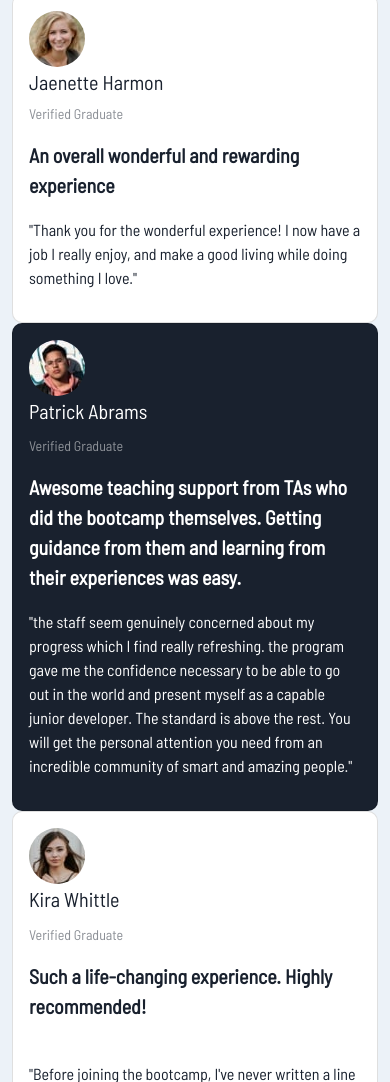
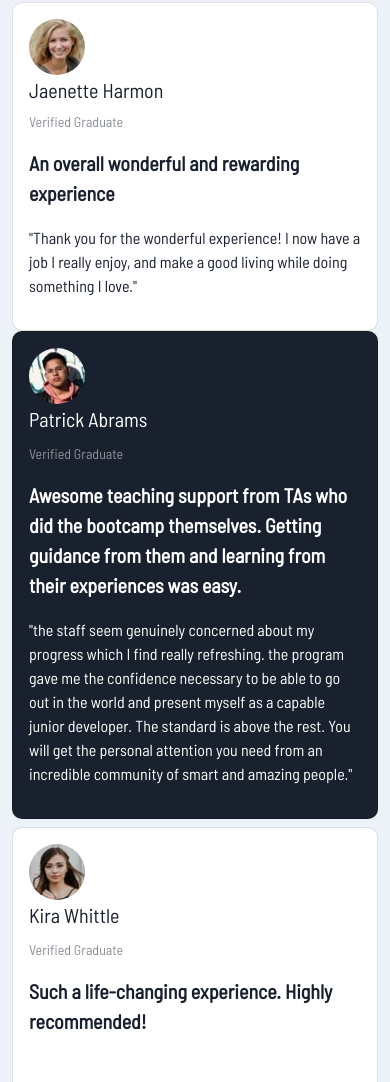
Before and after one commit to mariannebravo/testimonials-grid-section-main, a plain HTML site: page index.html in a window 390 px wide. Shown: the part 918-2000 px from the top of the page. Drawn offline with nearby package versions, Linux system fonts and the light colour scheme.

Commit message:
css responsive done

```diff
--- a/desktop.css
+++ b/desktop.css
@@ -74,3 +74,7 @@ div.card-5 {
     background-color: hsl(0, 0%, 100%);
     color: hsl(219, 29%, 14%);
 }
+
+div.col-md-8 {
+    margin-bottom: 2%;
+}
--- a/index.html
+++ b/index.html
@@ -12,7 +12,6 @@
 
   <title>Frontend Mentor | Testimonials Grid Section</title>
 
-  <link rel="stylesheet" type="text/css" href="mobile.css">
   <link rel="stylesheet" type="text/css" href="desktop.css">
 
 
--- a/mobile.css
+++ /dev/null
@@ -1,6 +0,0 @@
-@media only screen and (max-width: 480px) {
-    body {
-        font-family: 'Rubik', sans-serif;
-        background-color: hsl(210, 46%, 95%);
-    }
-}
```
